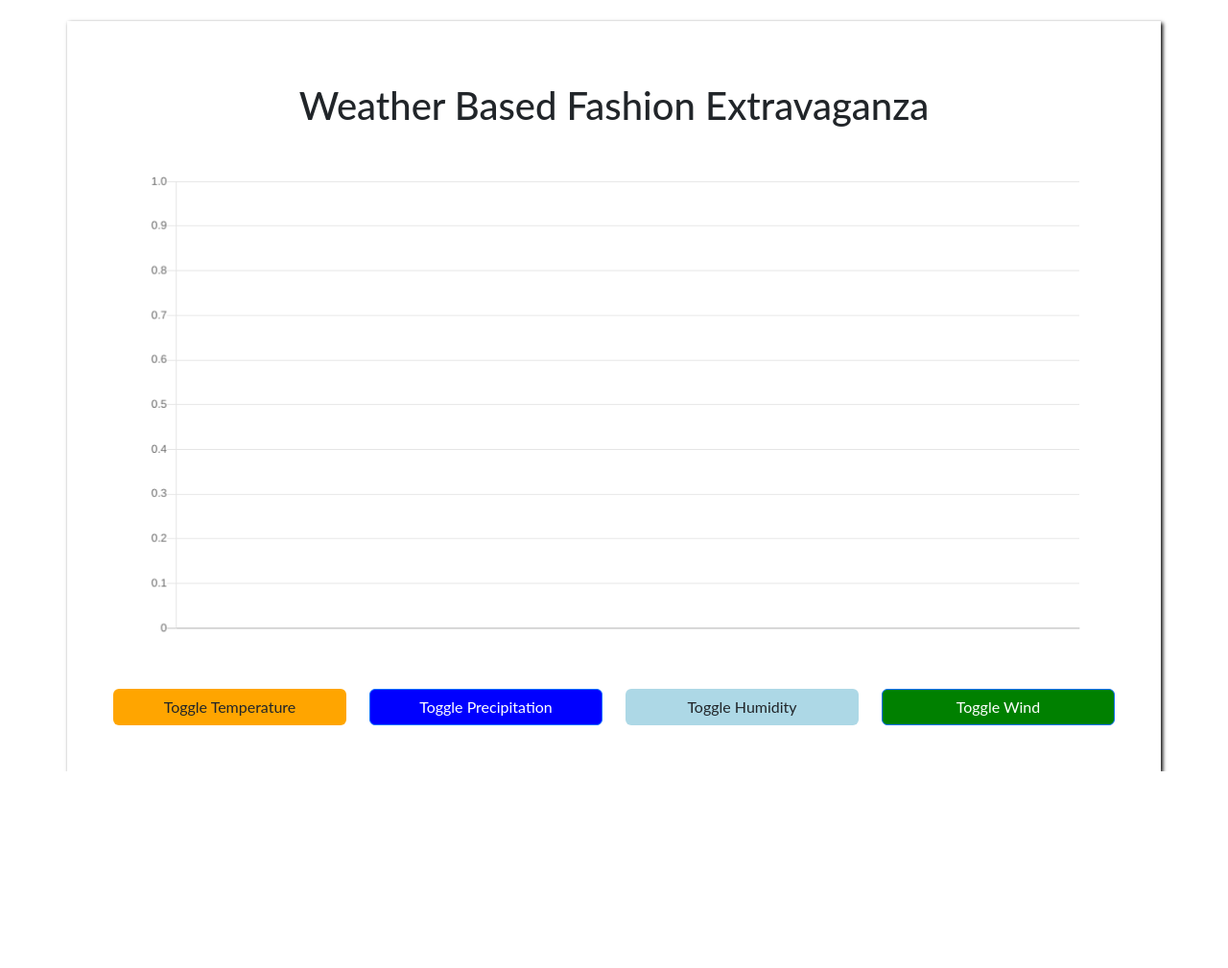
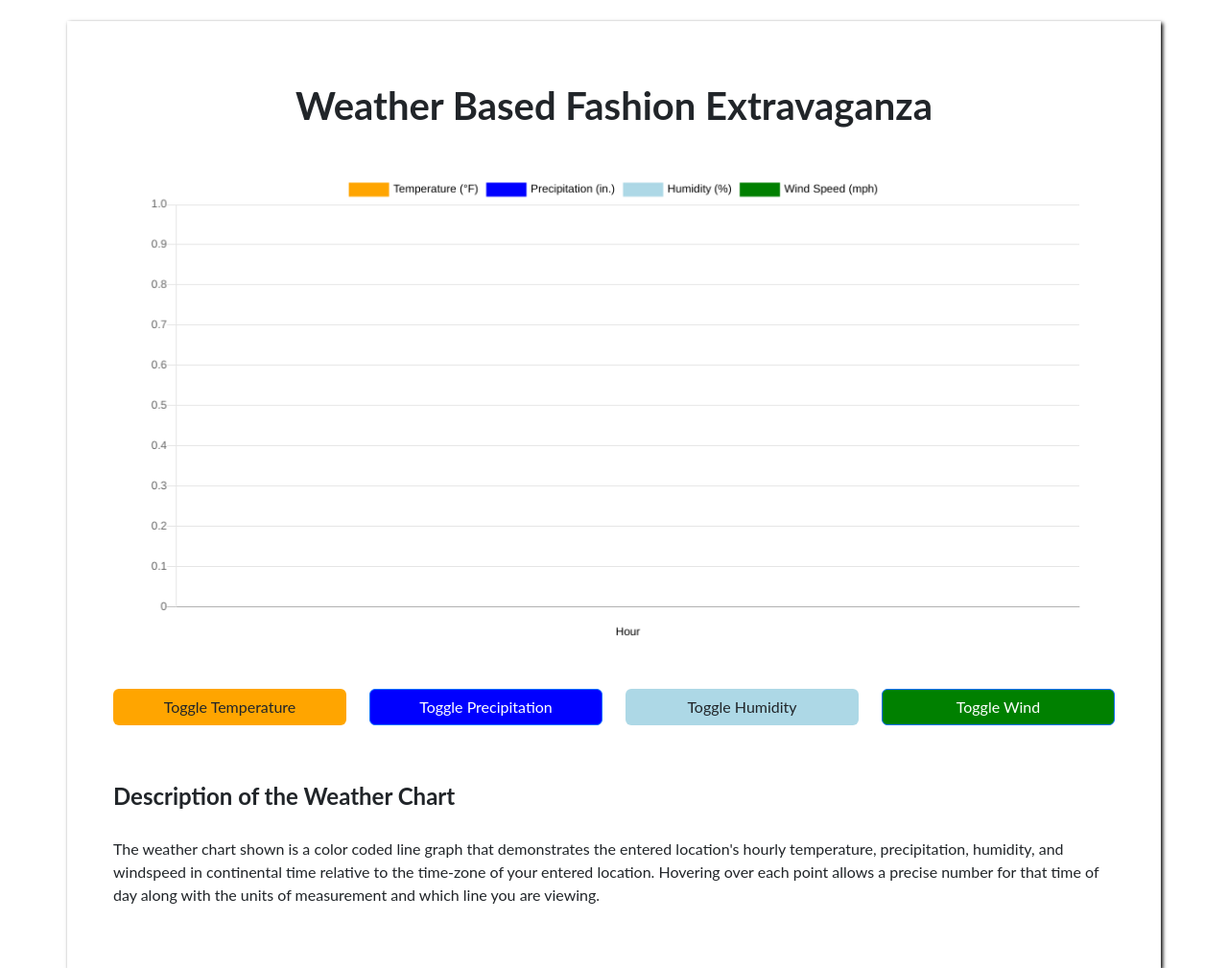
Before and after one commit to UCCS-CS4300-5300/group1-spring2024, a Django app: template weather_app/templates/weather_app/index.html in a window 1280 px wide. Shown: the part 100-1109 px from the top of the page at 96% size. Before the commit the page ends 904 px from the top, so only its background shows below. Run offline with Django 5.2, Linux system fonts and the light colour scheme; the template is opened without the code that fills it, so the values that code supplies are empty; some libraries are stand-ins or nearby versions.

Commit message:
adding labels/description for the graph

```diff
--- /dev/null
+++ b/replit_zip_error_log (1).txt
@@ -0,0 +1,3 @@
+{"error":".zip archives do not support non-regular files","level":"error","msg":"unable to write file .cache/replit/modules/python-3.10:v57-20240319-38caddd","time":"2024-03-22T04:01:33Z"}
+{"error":".zip archives do not support non-regular files","level":"error","msg":"unable to write file .cache/replit/modules/replit:v7-20240319-38caddd","time":"2024-03-22T04:01:33Z"}
+{"error":".zip archives do not support non-regular files","level":"error","msg":"unable to write file .local/share/rippkgs-index.sqlite","time":"2024-03-22T04:01:33Z"}
--- a/weather_app/templates/weather_app/index.html
+++ b/weather_app/templates/weather_app/index.html
@@ -23,7 +23,7 @@
 
     <div class="container p-5 mt-4" style="box-shadow: 2px 2px 4px black;">
       <div class="row">
-        <h1 class="p-3" style="text-align: center;">Weather Based Fashion Extravaganza</h1>
+        <h1 class="p-3" style="text-align: center;"><strong>Weather Based Fashion Extravaganza</strong></h1>
       </div>
       <div class="no-weather-data-msg" style="text-align: center; font-size: 30px; text-decoration: underline; color: red;">
       {{ error_message}}
@@ -54,7 +54,11 @@
           <button type="button" class="btn btn-primary text-center" style="background-color: green; width:100%;">Toggle Wind</button>
         </div>
       </div>
+      <h4 style="padding-top:60px; padding-bottom:20px;"><strong>Description of the Weather Chart</strong></h4>
+      <p>The weather chart shown is a color coded line graph that demonstrates the entered location's hourly temperature, precipitation, humidity, and windspeed in continental time relative to the time-zone of your entered location. Hovering over each point allows a precise number for that time of day along with the units of measurement and which line you are viewing.</p>
     </div>
+
+
 
     <script>
         // fetch('http://api.weatherapi.com/v1/forecast.json?key=3fc5bd5ea1824822846223112242402&q=London&days=10&aqi=no&alerts=no')
@@ -87,24 +91,42 @@
                     labels: days,
                     datasets: [{
                       data: temp,
+                      label: 'Temperature (°F)',
                       borderColor: "orange",
                       fill: false
                     },{
                       data: precipitation,
+                      label: 'Precipitation (in.)',
                       borderColor: "blue",
                       fill: false
                     },{
                       data: humidity,
+                      label: 'Humidity (%)',
                       borderColor: "lightblue",
                       fill: false
                     },{
                       data: wind,
+                      label: 'Wind Speed (mph)',
                       borderColor: "green",
                       fill: false
                     }]
                   },
                   options: {
-                    legend: {display: false}
+                    scales: {
+                      xAxes: [{
+                        scaleLabel:{
+                          display: true,
+                          labelString: 'Hour', //labels the x axis as hours
+                          fontColor: 'black'
+                        }
+                      }]
+                    }, //axes
+                    legend: {
+                      display: true,
+                      labels: {
+                        fontColor: 'black' //legend at the top of the graph font color
+                      }
+                    }
                   }
                 });
             // })
```
Also changed, not shown: requirements.txt (+6 -1 lines), .upm/store.json, weather_cache.sqlite, 1 other file.
